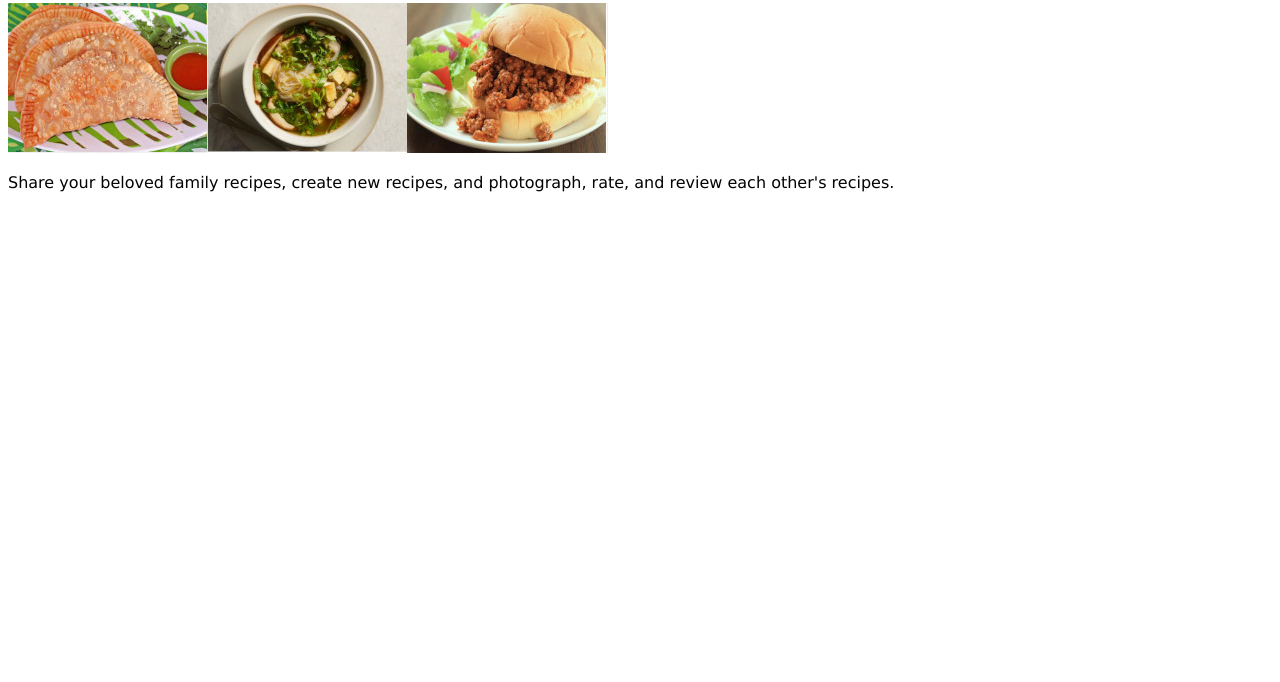
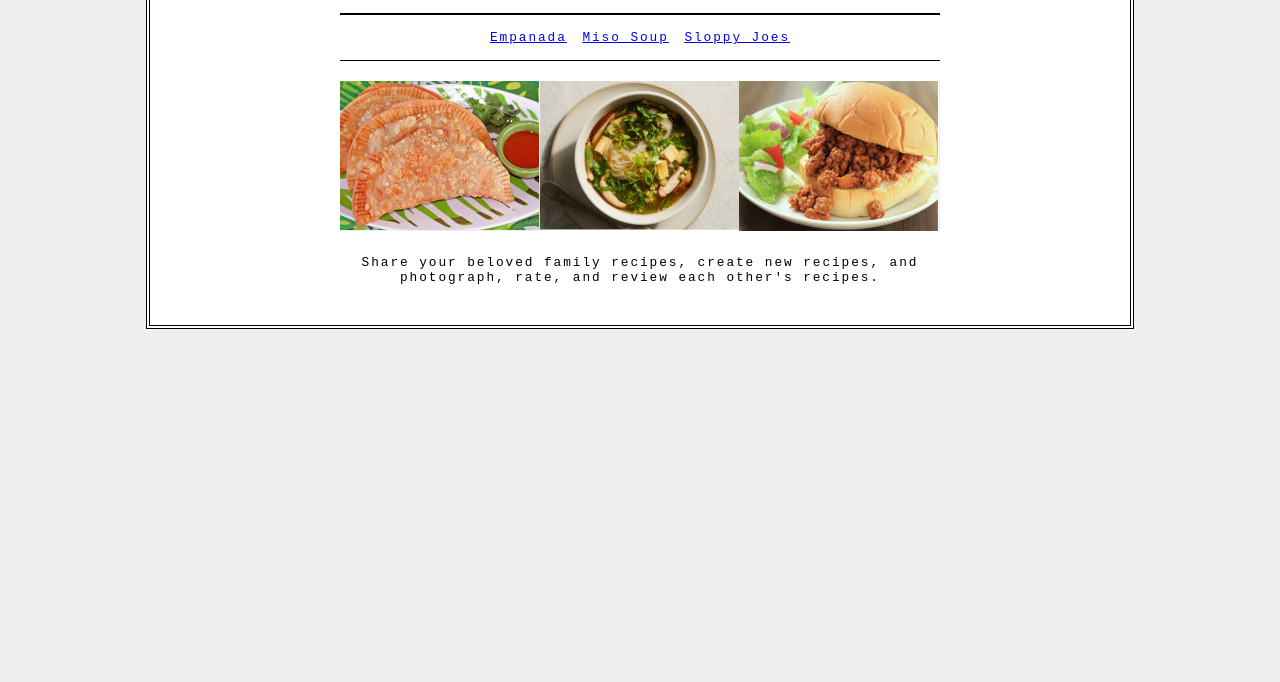
Before and after one commit to dmeskhi/odin-recipes, a plain HTML site: page index.html in a window 1280 px wide. Shown: the part 118-800 px from the top of the page. Drawn offline with Linux system fonts and the light colour scheme.

Commit message:
CSS boxes

```diff
--- a/css/style.css
+++ b/css/style.css
@@ -1,21 +1,41 @@
-h1,h2 {
-    font-family: Verdana, Geneva, Tahoma, sans-serif;
-    color: #030303;
+body {
+    font-size: 80%;
+    font-family: 'Courier New', Courier, monospace;
+    letter-spacing: 0.15em;
+    background-color: #efefef;
 }
 
-ul,ol,p {
-    font-family: Verdana, Geneva, Tahoma, sans-serif;
-    font-size: 16px;
-    color: #030303;
+#page {
+    max-width: 940px;
+    min-width: 720px;
+    margin: 10px auto 10px auto;
+    padding: 20px;
+    border: 4px double #000;
+    background-color: #ffffff;
+}
+
+#logo {
+    width: 150px;
+    margin: 10px auto 25px auto;
+}
+
+ul {
+    width: 570px;
+    padding: 15px;
+    margin: 0 auto 0 auto;
+    border-top: 2px solid #000;
+    border-bottom: 1px solid #000;
+    text-align: center;
 }
 
 li {
     display: inline;
-    margin-right: 10px;
+    margin: 0 3px;
 }
 
-.main-container {
+p {
+    text-align: center;
     width: 600px;
-    padding: 10px;
-    margin: 0 auto;
+    margin: 20px auto 20px auto;
+    font-weight: normal;
 }
```
